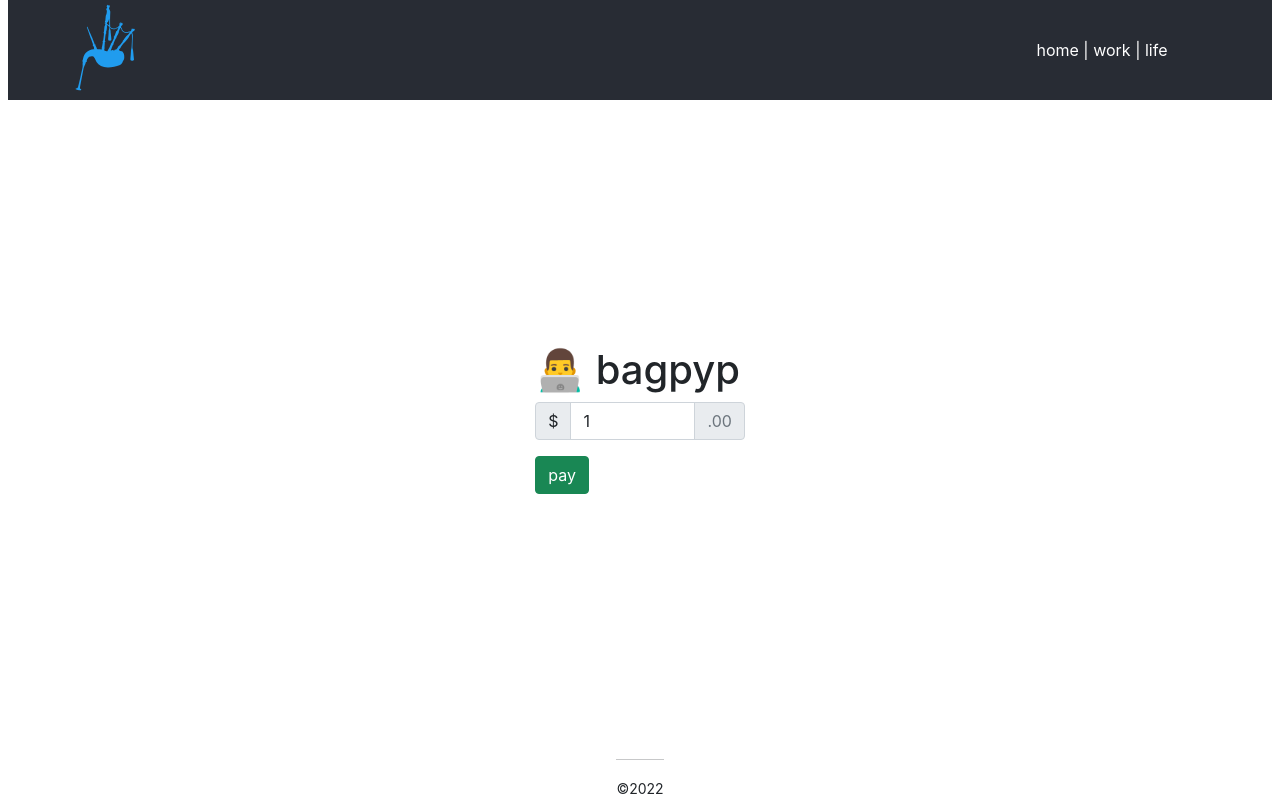
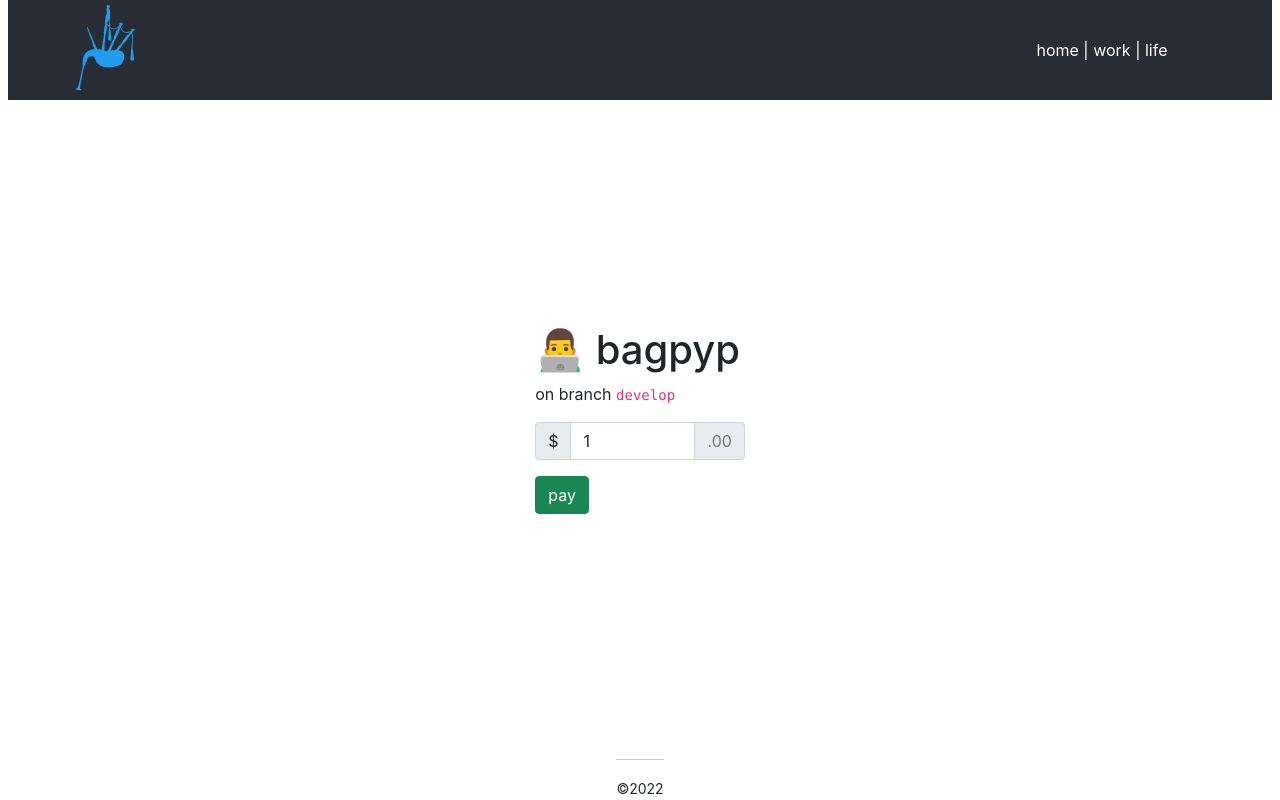
Before and after one commit to bagpyp/bagpyp, a Next.js app: page / in a window 1280 px wide. Built offline with nearby package versions, Linux system fonts and the light colour scheme.

Commit message:
indicate development on homepage

```diff
--- a/src/pages/index.tsx
+++ b/src/pages/index.tsx
@@ -4,6 +4,9 @@ import CheckoutForm from "../components/CheckoutForm";
 const Index = () => (
 	<Layout>
 		<h1>👨‍💻 bagpyp</h1>
+		<p>
+			on branch <code>develop</code>
+		</p>
 		<CheckoutForm />
 	</Layout>
 );
```
